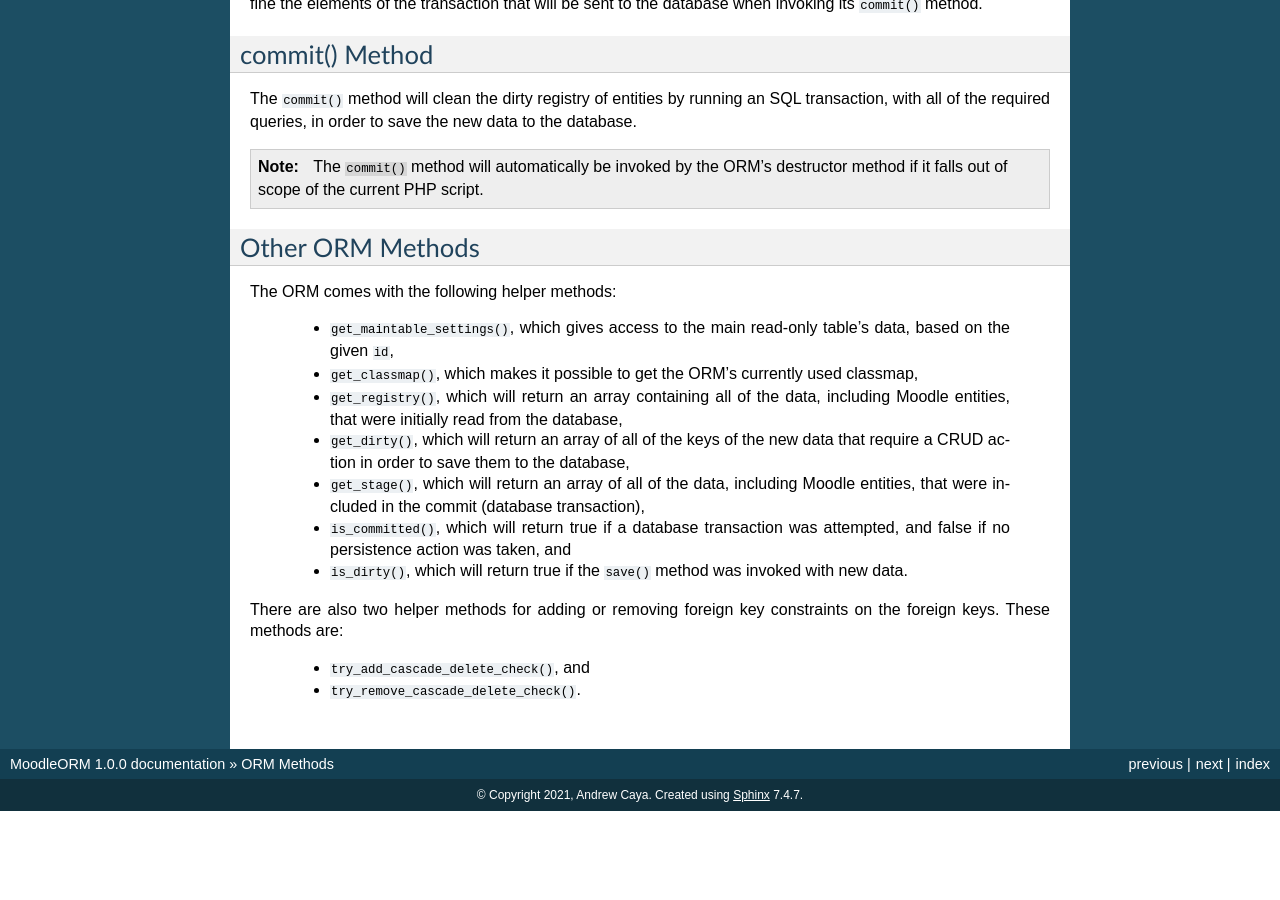
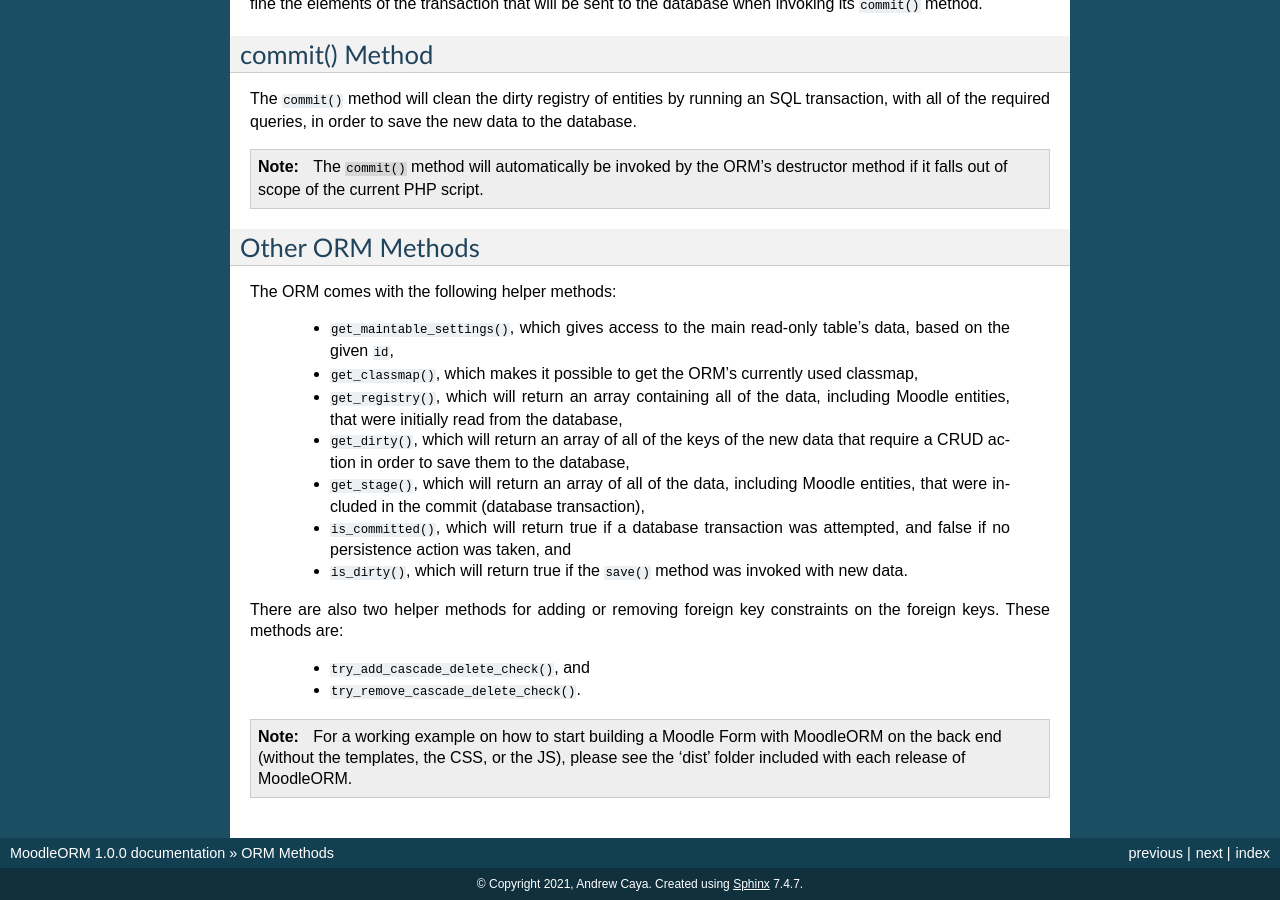
Before and after one commit to andrewscaya/moodle-local_moodleorm, a Sphinx documentation site: the page built from docs/methods.rst, in a window 1280 px wide and 900 px high, scrolled down 1245 px. Built offline with Sphinx 7.4.7, drawn with Linux system fonts in a browser that asks for light colours; before the commit the page ends 2056 px from its top, so only the background shows below that.

Commit message:
2023-05-15 AC: Adds a back end example, and modifies the user documentation.

```diff
--- a/docs/methods.rst
+++ b/docs/methods.rst
@@ -117,3 +117,5 @@ are:
 
     * ``try_add_cascade_delete_check()``, and
     * ``try_remove_cascade_delete_check()``.
+
+.. NOTE:: For a working example on how to start building a Moodle Form with MoodleORM on the back end (without the templates, the CSS, or the JS), please see the 'dist' folder included with each release of MoodleORM.
--- /dev/null
+++ b/docs/requirements.txt
@@ -0,0 +1,2 @@
+sphinx == 5.3.0
+urllib3 == 1.26.15
```
Also changed, not shown: 6 other files.
